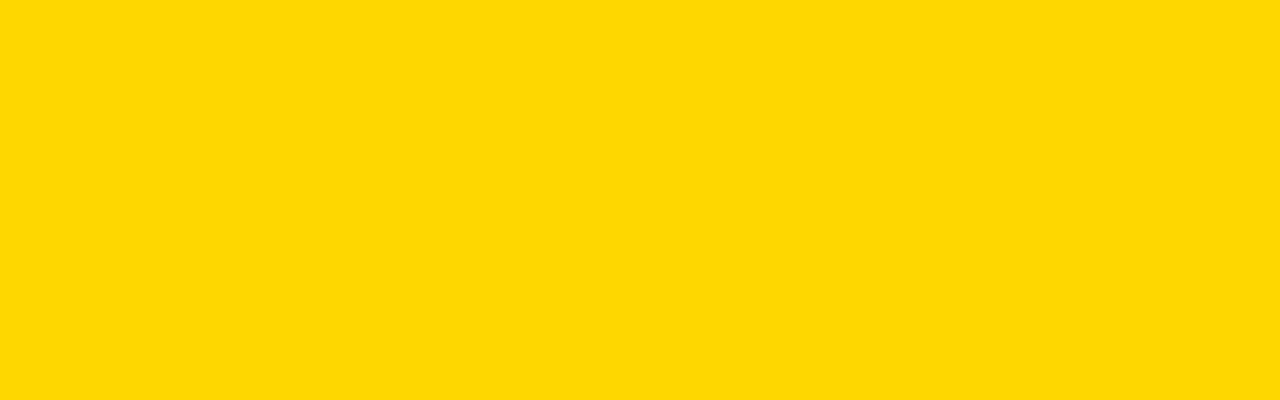
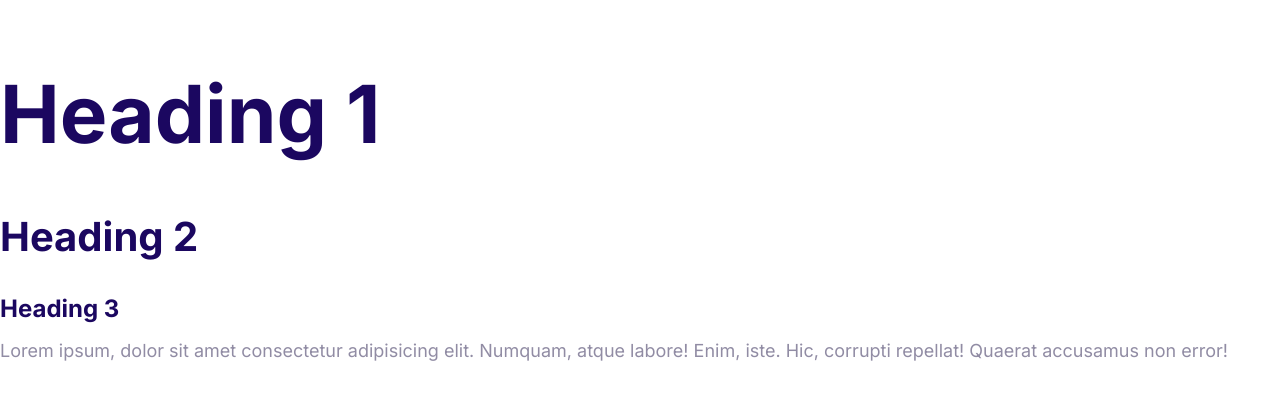
Before and after one commit to Virtud87/moshify, a plain HTML site: page index.html in a window 1280 px wide. Drawn offline with Linux system fonts and the light colour scheme.

Commit message:
Define the styles for the fonts.

```diff
--- a/css/styles.css
+++ b/css/styles.css
@@ -1,3 +1,55 @@
+:root {
+  --color-primary: #2584ff;
+  --color-secondary: #00d9ff;
+  --color-accent: #ff3400;
+  --color-headings: #1b0760;
+  --color-body: #918ca4;
+}
+
+html {
+  font-size: 62.5%;
+}
+
 body {
-  background: gold;
+  font-family: Inter, Arial, Helvetica, sans-serif;
+  font-size: 2.4rem;
+  line-height: 1.5;
+  color: var(--color-body);
 }
+
+h1,
+h2,
+h3 {
+  color: var(--color-headings);
+  margin-bottom: 1rem;
+}
+
+h1 {
+  font-size: 7rem;
+}
+
+h2 {
+  font-size: 4rem;
+}
+
+h3 {
+  font-size: 3rem;
+}
+
+p {
+  margin-top: 0;
+}
+
+@media screen and (min-width: 1024px) {
+  body {
+    font-size: 1.8rem;
+  }
+
+  h1 {
+    font-size: 8rem;
+  }
+
+  h3 {
+    font-size: 2.4rem;
+  }
+}
--- a/index.html
+++ b/index.html
@@ -1,14 +1,25 @@
 <!DOCTYPE html>
 <html lang="en">
-<head>
-    <meta charset="UTF-8">
-    <meta http-equiv="X-UA-Compatible" content="IE=edge">
-    <meta name="viewport" content="width=device-width, initial-scale=1.0">
+  <head>
+    <meta charset="UTF-8" />
+    <meta http-equiv="X-UA-Compatible" content="IE=edge" />
+    <meta name="viewport" content="width=device-width, initial-scale=1.0" />
     <title>Document</title>
-    <link rel="stylesheet" href="css/normalize.css">
-    <link rel="stylesheet" href="css/styles.css">
-</head>
-<body>
-
-</body>
+    <link rel="preconnect" href="https://fonts.gstatic.com" />
+    <link
+      href="https://fonts.googleapis.com/css2?family=Inter:wght@400;700&display=swap"
+      rel="stylesheet"
+    />
+    <link rel="stylesheet" href="css/normalize.css" />
+    <link rel="stylesheet" href="css/styles.css" />
+  </head>
+  <body>
+    <h1>Heading 1</h1>
+    <h2>Heading 2</h2>
+    <h3>Heading 3</h3>
+    <p>
+      Lorem ipsum, dolor sit amet consectetur adipisicing elit. Numquam, atque
+      labore! Enim, iste. Hic, corrupti repellat! Quaerat accusamus non error!
+    </p>
+  </body>
 </html>
```
